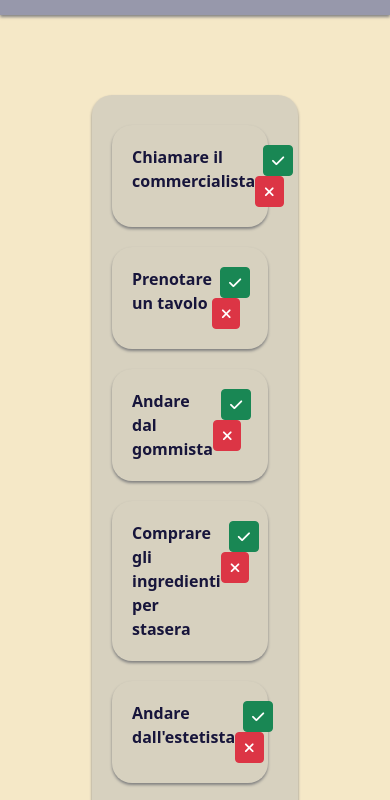
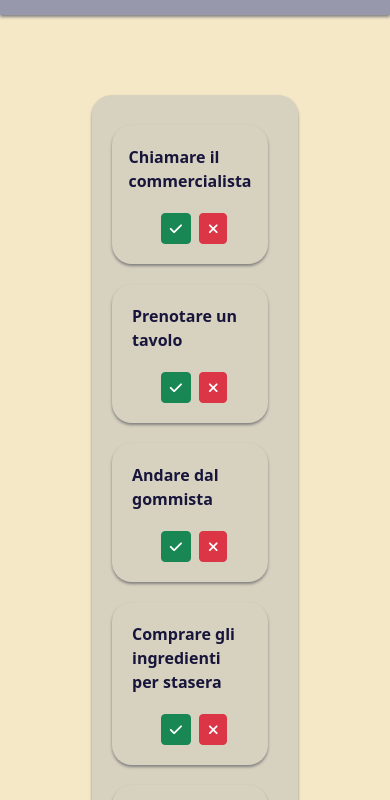
Before and after one commit to Corfaya/vue-todolist, a plain HTML site: page bonus/index.html in a window 390 px wide. Shown: the part 43-843 px from the top of the page. Drawn offline with nearby package versions, Linux system fonts and the light colour scheme.

Commit message:
[UPD] responsiveness added. DONE

```diff
--- a/bonus/css/style.css
+++ b/bonus/css/style.css
@@ -43,3 +43,14 @@ ul li {
     background-color: #6a7196;
     color: #fff;
 }
+
+@media screen and (max-width: 768px) {
+    .media-flex {
+        flex-direction: column;
+        align-items: center;
+    }
+
+    .buttons {
+        margin-top: 20px;
+    }
+}
--- a/bonus/index.html
+++ b/bonus/index.html
@@ -33,7 +33,7 @@
                         <div class="box">
                             <ul class="list-unstyled">
                                 <li v-for="li, i in todo">
-                                    <div class="d-flex justify-content-between">
+                                    <div class="d-flex justify-content-between media-flex">
                                         <div :class="todo[i].done == true ? 'text-decoration-line-through' : ''" @click="reverseBoolean(i)">
                                             {{ li.text }}
                                         </div>
```
